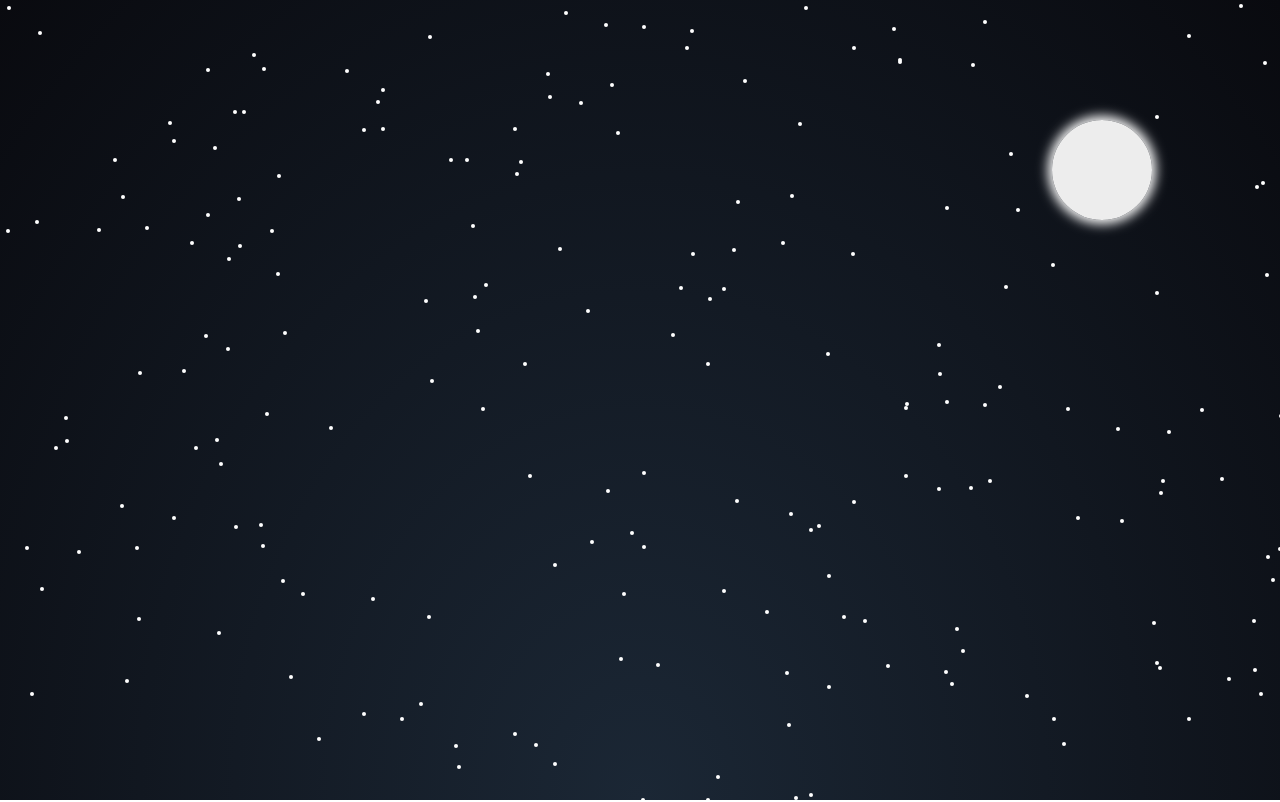
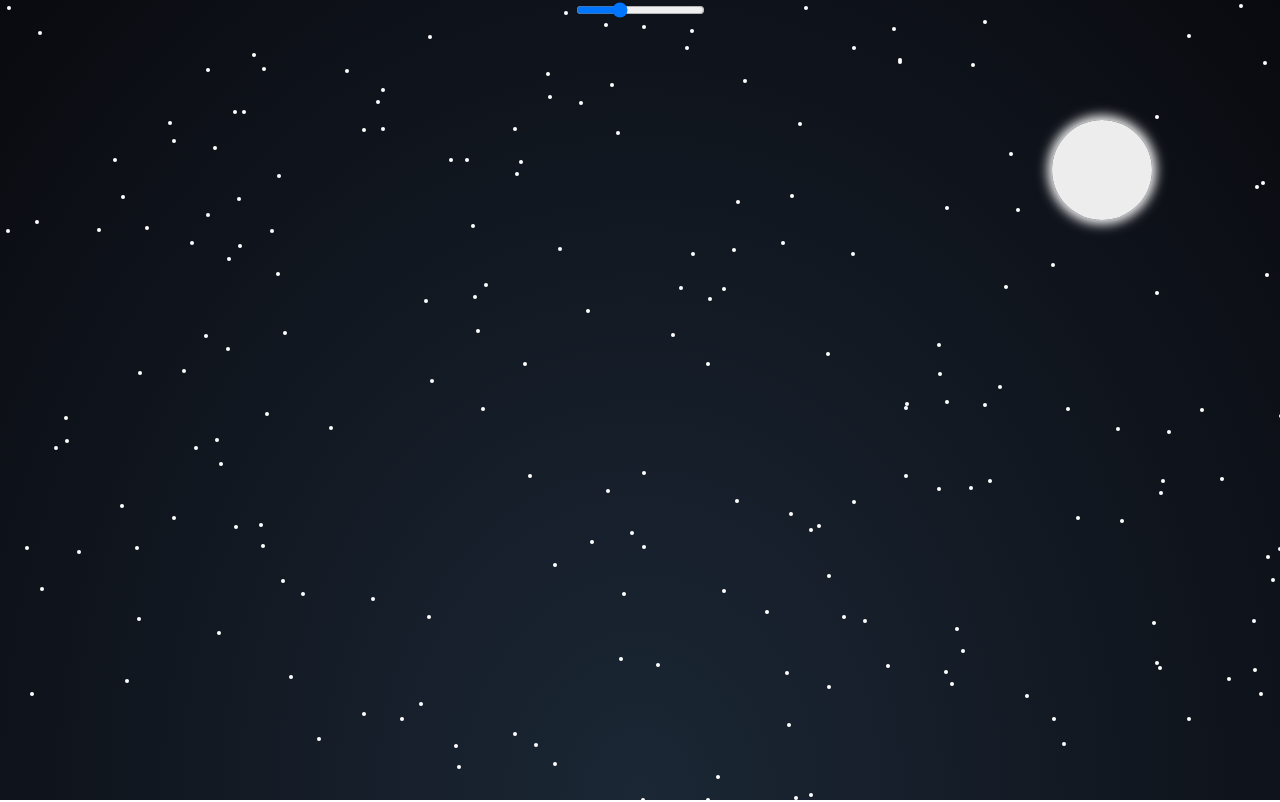
Before and after one commit to gaetannicolas/m2-vue, a Vue app: page / in a window 1280 px wide. Built offline with nearby package versions, Linux system fonts and the light colour scheme; grey boxes are pictures that could not be loaded.

Commit message:
:bulb: Solution Exercice 2

```diff
--- a/src/App.vue
+++ b/src/App.vue
@@ -1,12 +1,21 @@
 <template>
   <div id="app">
     <div class="moon"></div>
+    <transition-group name="fade">
       <div
         class="star"
         v-for="star in totalStars"
         :key="star"
         :style="`top: ${getRandomY()}px; left: ${getRandomX()}px;`"
       ></div>
+    </transition-group>
+    <input
+      type="range"
+      name="stars"
+      min="10"
+      max="600"
+      v-model.number="totalStars"
+    />
   </div>
 </template>
 
@@ -67,4 +76,15 @@ body {
   top: 15%;
   border-radius: 100px;
 }
+
+/* Transitions */
+
+.fade-enter-active,
+.fade-leave-active {
+  transition: opacity 0.5s;
+}
+.fade-enter,
+.fade-leave-to {
+  opacity: 0;
+}
 </style>
```
Lines whose indentation alone changed are shown as unchanged.
